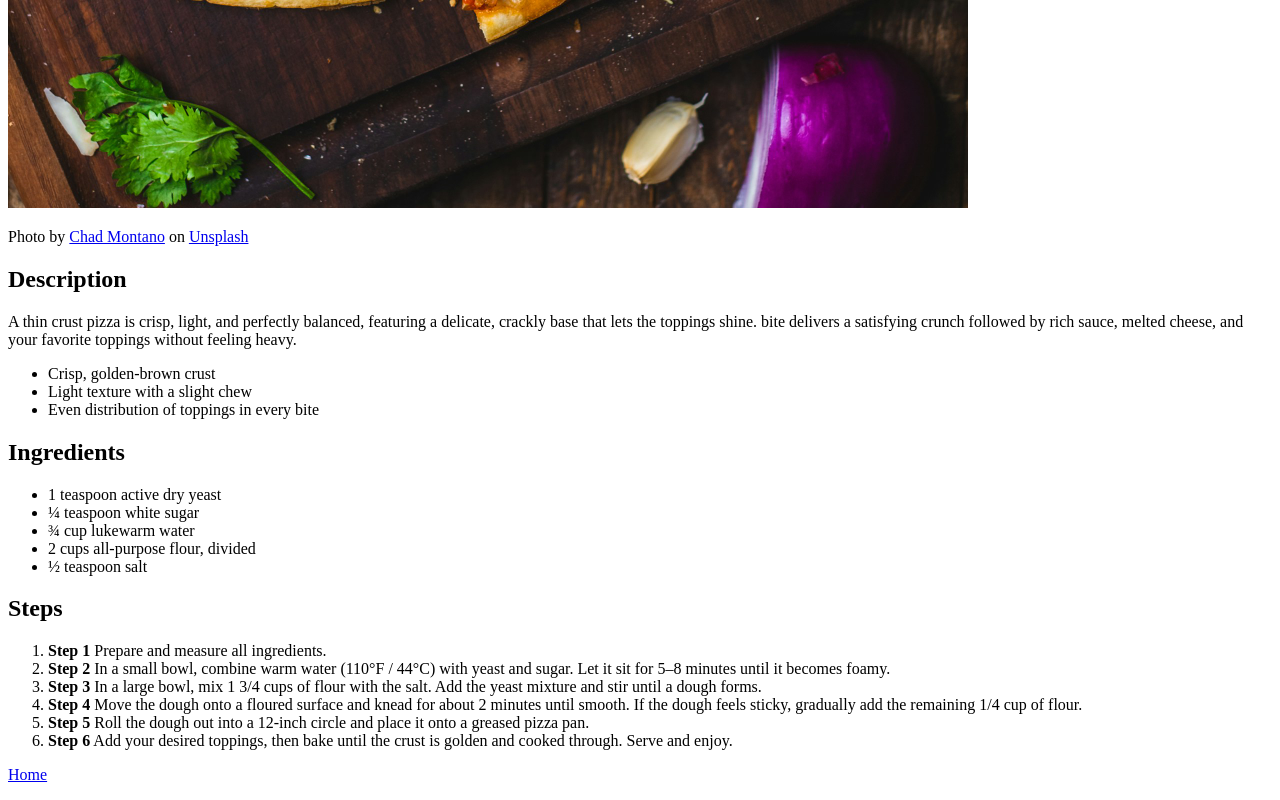
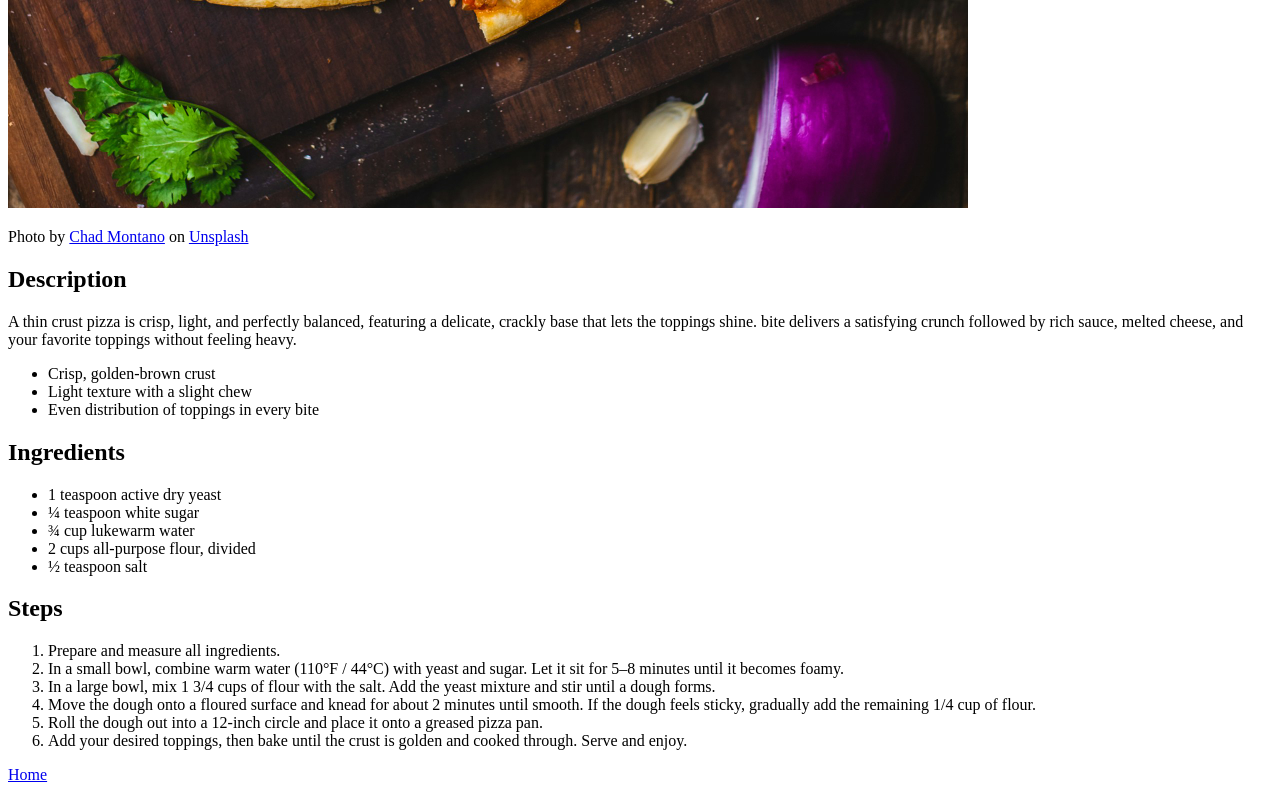
Before and after one commit to r-melvon/odin-recipes, a plain HTML site: page recipes/pizza.html in a window 1280 px wide. Shown: the part 1032-1832 px from the top of the page. Drawn offline with Linux system fonts and the light colour scheme.

Commit message:
Modify pizza.html by removing strong tags in steps
The steps # wrapped in a strong tag was redundant because the steps are
placed into an ordered lists.

```diff
--- a/recipes/pizza.html
+++ b/recipes/pizza.html
@@ -38,12 +38,12 @@
 
     <h2>Steps</h2>
     <ol>
-        <li><strong>Step 1</strong> Prepare and measure all ingredients.</li>
-        <li><strong>Step 2</strong> In a small bowl, combine warm water (110°F / 44°C) with yeast and sugar. Let it sit for 5–8 minutes until it becomes foamy.</li>
-        <li><strong>Step 3</strong> In a large bowl, mix 1 3/4 cups of flour with the salt. Add the yeast mixture and stir until a dough forms.</li>
-        <li><strong>Step 4</strong> Move the dough onto a floured surface and knead for about 2 minutes until smooth. If the dough feels sticky, gradually add the remaining 1/4 cup of flour.</li>
-        <li><strong>Step 5</strong> Roll the dough out into a 12-inch circle and place it onto a greased pizza pan.</li>
-        <li><strong>Step 6</strong> Add your desired toppings, then bake until the crust is golden and cooked through. Serve and enjoy.</li>
+        <li>Prepare and measure all ingredients.</li>
+        <li>In a small bowl, combine warm water (110°F / 44°C) with yeast and sugar. Let it sit for 5–8 minutes until it becomes foamy.</li>
+        <li>In a large bowl, mix 1 3/4 cups of flour with the salt. Add the yeast mixture and stir until a dough forms.</li>
+        <li>Move the dough onto a floured surface and knead for about 2 minutes until smooth. If the dough feels sticky, gradually add the remaining 1/4 cup of flour.</li>
+        <li>Roll the dough out into a 12-inch circle and place it onto a greased pizza pan.</li>
+        <li>Add your desired toppings, then bake until the crust is golden and cooked through. Serve and enjoy.</li>
     </ol>
 
     <p><a href="../index.html">Home</a></p>
```
